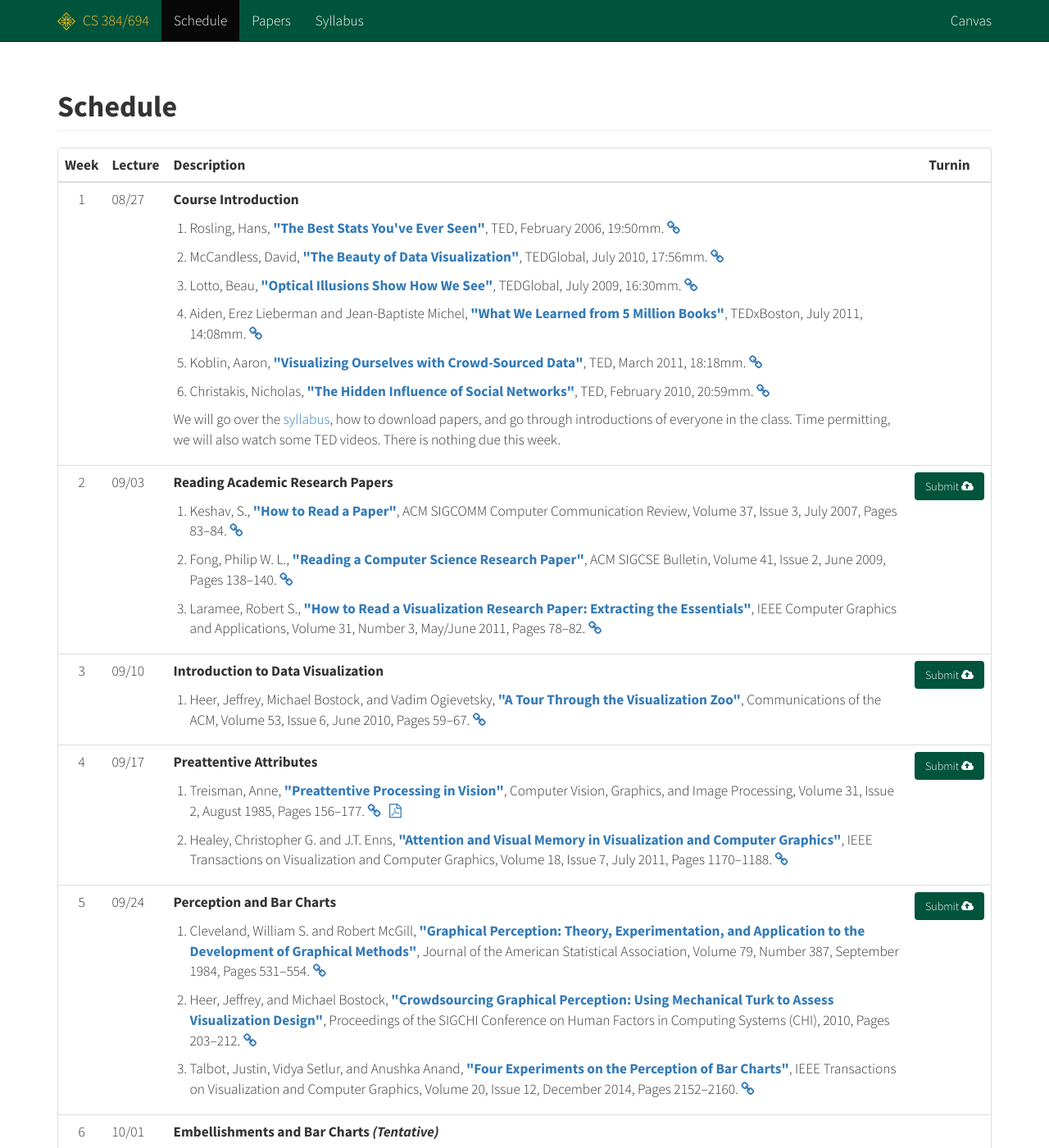
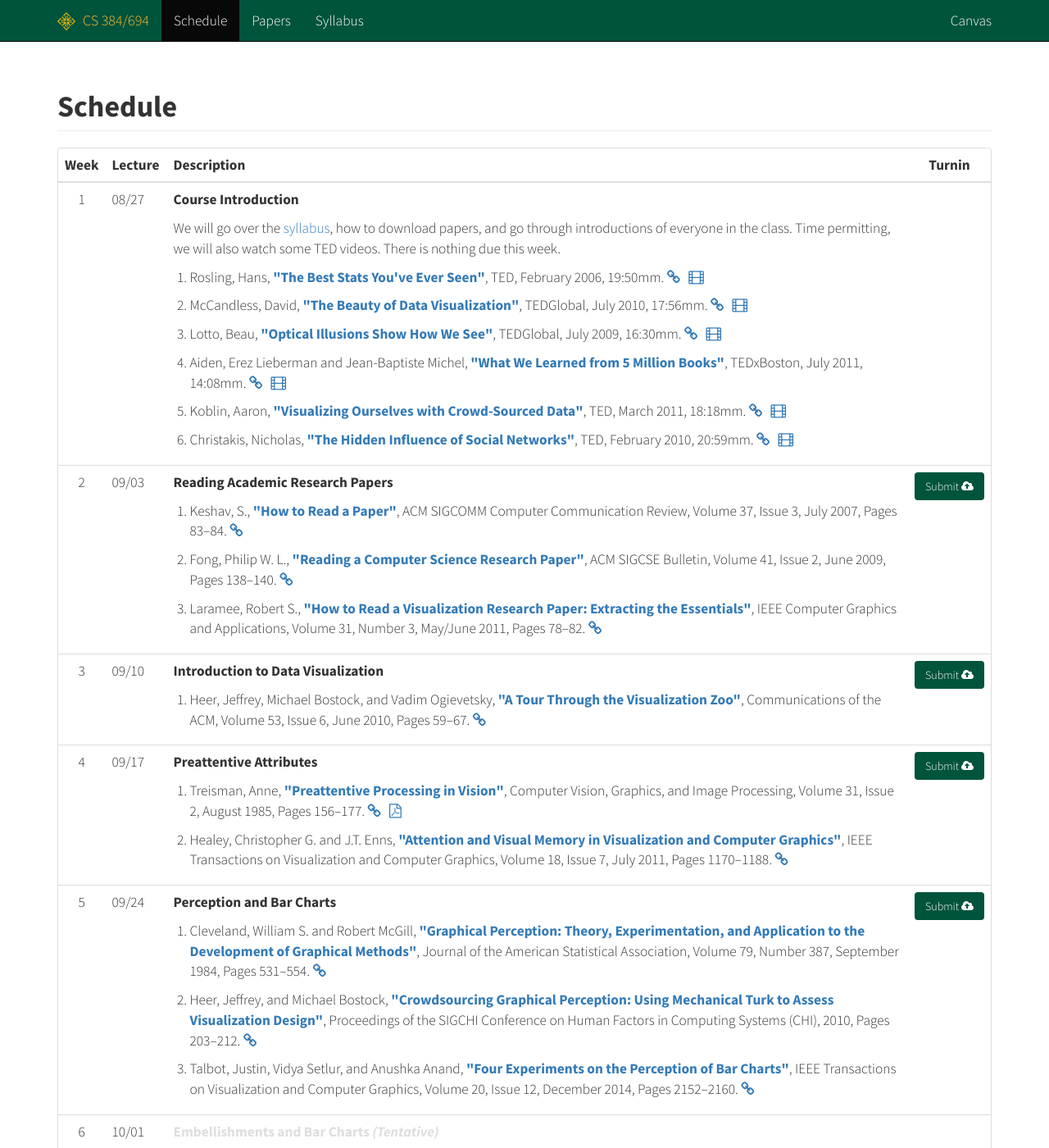
Before and after one commit to cs694/fall2015, a Jekyll site: the page built from schedule.html, in a window 1280 px wide and 1400 px high. Shown: the whole window at 82% size. Built offline with Jekyll 4.4.1, drawn with Linux system fonts in a browser that asks for light colours; Markdown is read by kramdown in place of the engine named in the settings.

Commit message:
Tweaking styles for tentative schedules.

```diff
--- a/index.html
+++ b/index.html
@@ -22,7 +22,7 @@ title: Home
   <tr{% if row.gray %} class="active text-muted"{% endif %}>
     <td class="text-center nowrap">{{ row.week }}</td>
     <td class="nowrap">{{ row.date | date: "%m/%d" }}{% if row.flag %} <i class="fa fa-star"></i>{% endif %}</td>
-    <td class="fill">{{ row.info }}</td>
+    <td class="fill{% if row.iffy %} iffy{% endif %}">{{ row.info }}</td>
   </tr>
 {% endfor %}
 </tbody>
--- a/papers.html
+++ b/papers.html
@@ -23,12 +23,14 @@ title: Papers
 {% for row in site.data.schedule %}
   {% if row.read %}
     {% for paper in row.read %}
+    {% unless row.week == 1 %}
     <tr>
       <td>{{ paper.authors }}, <strong><a href="{{ paper.doi }}">"{{ paper.title }}"</a></strong>, {{ paper.citation }}.</td>
       <td><a href="{{ paper.doi }}"><i class="fa fa-fw fa-link"></i></a></td>
       <td>{% if paper.pdf %}<a href="paper.pdf"><i class="fa fa-fw fa-file-pdf-o"></i></a>{% else %}&nbsp;{% endif %}</td>
       <td>{% if paper.vid %}<a href="paper.vid"><i class="fa fa-fw fa-film"></i></a>{% else %}&nbsp;{% endif %}</td>
     </tr>
+    {% endunless %}
     {% endfor %}
   {% endif %}
 {% endfor %}
--- a/schedule.html
+++ b/schedule.html
@@ -21,17 +21,17 @@ title: Schedule
   <tr{% if row.gray %} class="active text-muted"{% endif %}>
     <td class="text-center nowrap">{{ row.week }}</td>
     <td class="nowrap">{{ row.date | date: "%m/%d" }}{% if row.flag %} <i class="fa fa-star"></i>{% endif %}</td>
-    <td class="fill">
+    <td class="fill{% if row.iffy %} iffy{% endif %}">
       <p><strong>{{ row.info }}</strong></p>
+      {% if row.todo %}
+      <p>{{ row.todo }}</p>
+      {% endif %}
       {% if row.read %}
         <ol class="noindent">
         {% for paper in row.read %}
-            <li><p>{{ paper.authors }}, <strong><a href="{{ paper.doi }}">"{{ paper.title }}"</a></strong>, {{ paper.citation }}. <a href="{{ paper.doi }}"><i class="fa fa-link"></i></a> {% if paper.pdf %} &nbsp; <a href="{{ paper.pdf }}"><i class="fa fa-file-pdf-o"></i></a>{% endif %}</p></li>
+            <li><p>{{ paper.authors }}, <strong><a href="{{ paper.doi }}">"{{ paper.title }}"</a></strong>, {{ paper.citation }}. <a href="{{ paper.doi }}"><i class="fa fa-link"></i></a> {% if paper.pdf %} &nbsp; <a href="{{ paper.pdf }}"><i class="fa fa-file-pdf-o"></i></a>{% endif %} {% if paper.vid %} &nbsp; <a href="{{ paper.vid }}"><i class="fa fa-film"></i></a>{% endif %}</p></li>
         {% endfor %}
         </ol>
-      {% endif %}
-      {% if row.todo %}
-      <p>{{ row.todo }}</p>
       {% endif %}
     </td>
     <td class="text-center nowrap">{% if row.link %}<a href="{{ row.link }}" class="btn usf-white-green">Submit <i class="fa fa-cloud-upload"></i></a>{% endif %}</td>
--- a/styles/usfca.css
+++ b/styles/usfca.css
@@ -106,7 +106,14 @@ a.anchor {
     text-decoration: inherit;
 }
 
+.iffy {
+    color: lightgray;
+    opacity: 0.75;
+}
 
+.iffy a {
+    color: inherit;
+}
 
 /* usf official colors */
 
```
